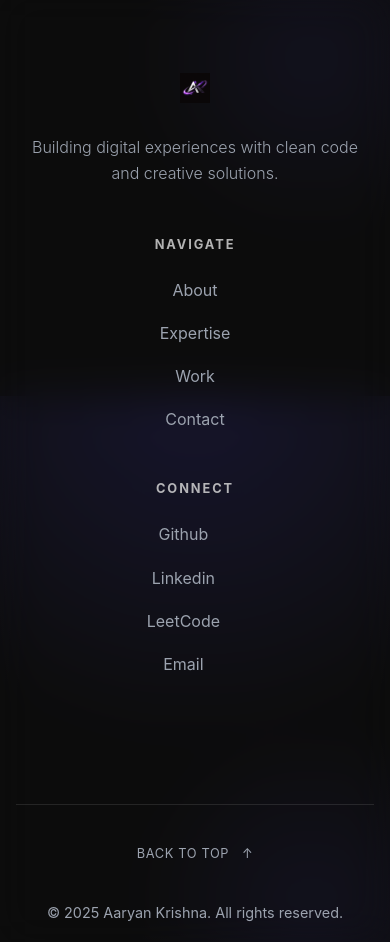
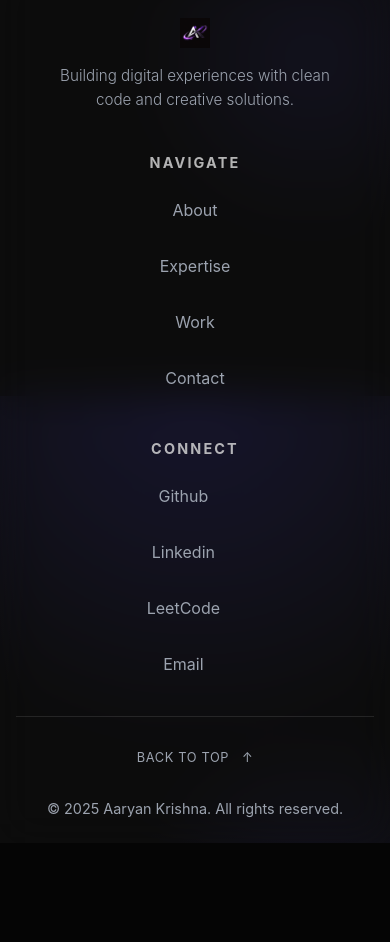
Before and after one commit to aaryan-codes56/portfolio, a React (Vite) app: page / in a window 390 px wide. Shown: the part 7200-8142 px from the top of the page. After the commit the page ends 8043 px from the top, so only its background shows below. Built offline with nearby package versions, Linux system fonts and the light colour scheme.

Commit message:
Fix: Hide contact social links on mobile and refine footer layout

```diff
--- a/src/components/Contact/Contact.css
+++ b/src/components/Contact/Contact.css
@@ -195,7 +195,7 @@
     }
 
     .social-links {
-        gap: 1.2rem;
+        display: none;
     }
 
     .form-group input,
--- a/src/components/Footer/Footer.css
+++ b/src/components/Footer/Footer.css
@@ -130,32 +130,55 @@
 }
 
 @media (max-width: 768px) {
+    .footer {
+        padding: 3rem 0 1.5rem;
+    }
+
     .footer-content {
         grid-template-columns: 1fr;
-        gap: 3rem;
+        gap: 2.5rem;
+        text-align: center;
+        margin-bottom: 2rem;
     }
 
     .footer-bottom {
         flex-direction: column-reverse;
-        gap: 2rem;
+        /* Copyright below button */
+        gap: 1.5rem;
         text-align: center;
+        padding-top: 1.5rem;
     }
 
     .footer-brand {
         max-width: 100%;
-        text-align: center;
+        display: flex;
+        flex-direction: column;
+        align-items: center;
     }
 
     .footer-logo {
-        display: flex;
-        justify-content: center;
+        margin-bottom: 1rem;
+    }
+
+    .footer-tagline {
+        font-size: 0.95rem;
+        max-width: 80%;
+        margin: 0 auto;
     }
 
     .footer-heading {
-        text-align: center;
+        margin-bottom: 1rem;
+        font-size: 0.9rem;
     }
 
     .footer-links {
         align-items: center;
+        gap: 1rem;
+    }
+
+    .footer-links a {
+        justify-content: center;
+        width: 100%;
+        padding: 0.5rem;
     }
 }
```
